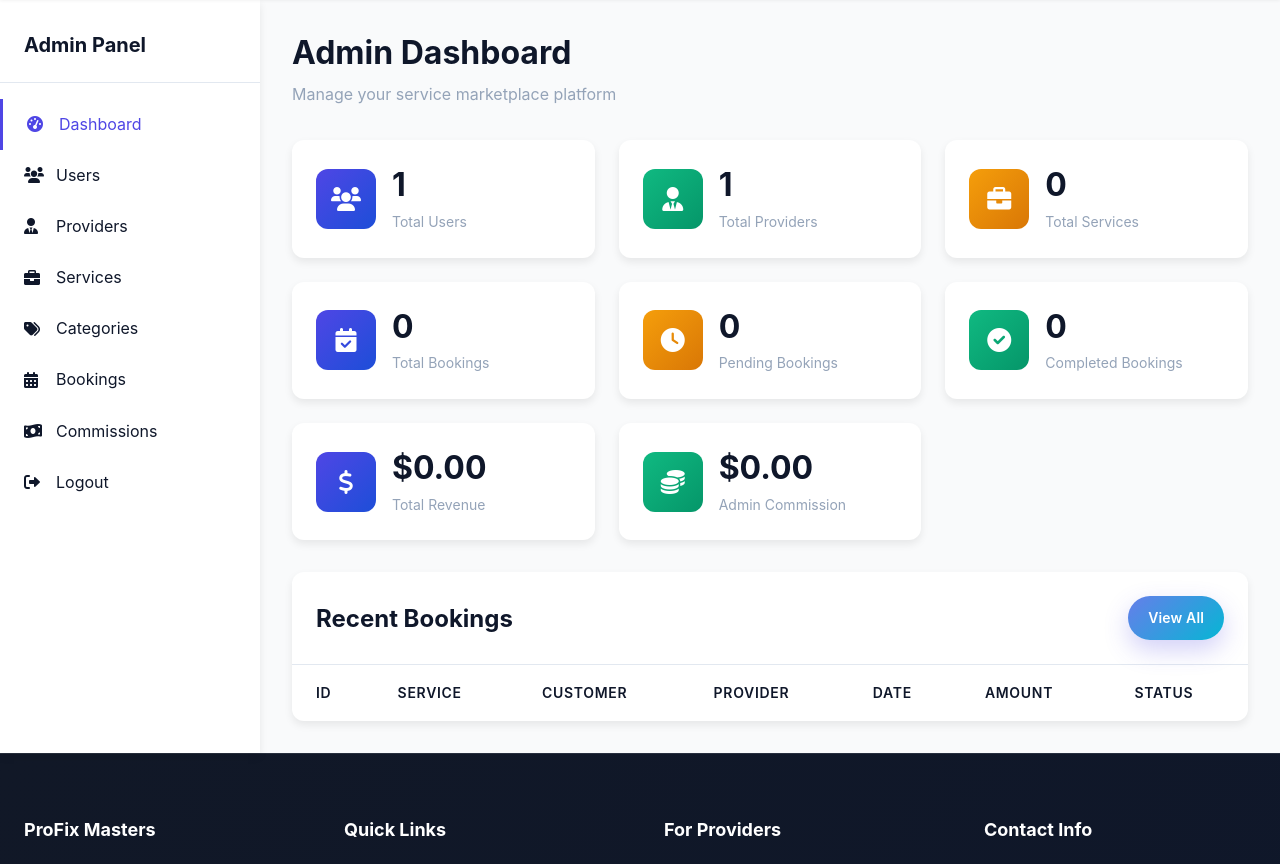
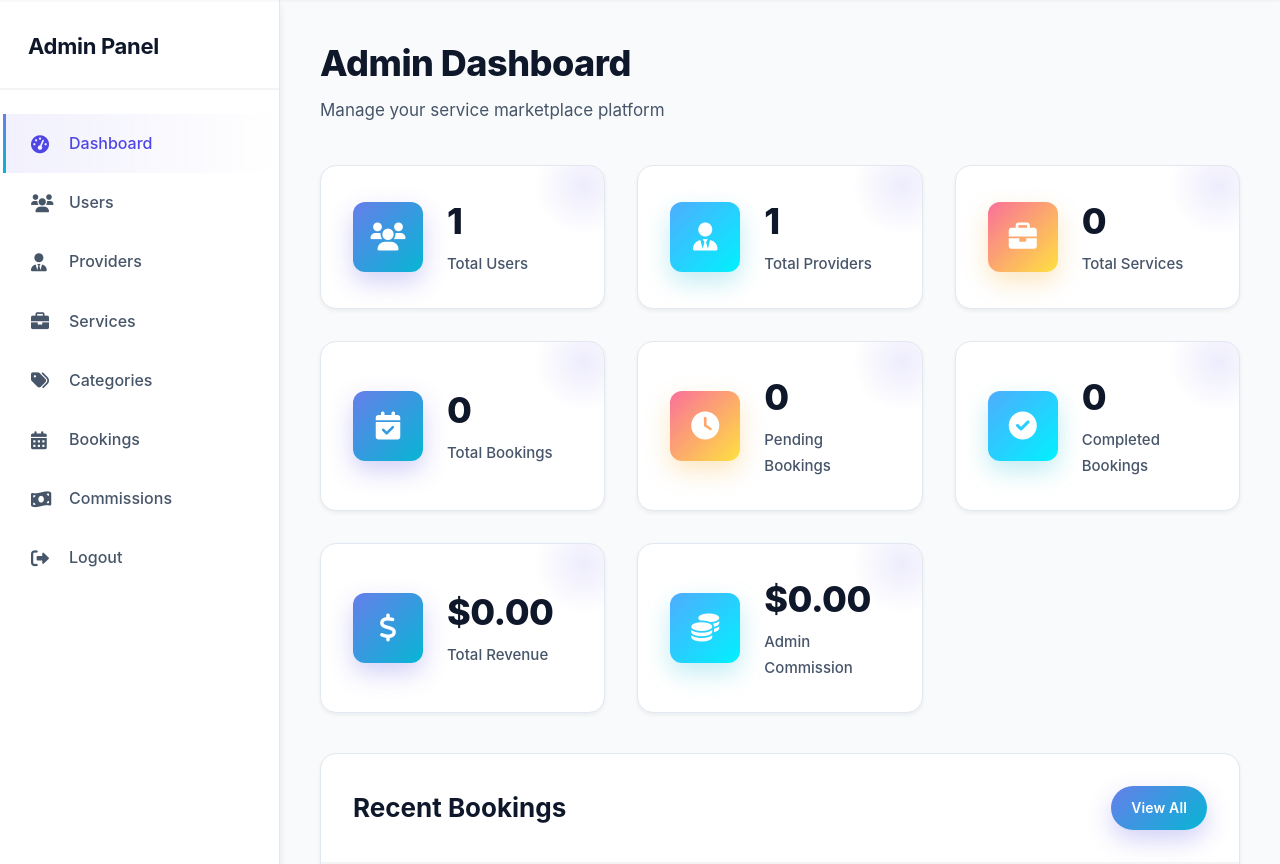
Before and after one commit to tejindersingh8877-blip/Akram, a PHP site: page /admin/index.php in a window 1280 px wide. Shown: the part 83-947 px from the top of the page. Run offline with PHP 8.4, Linux system fonts and the light colour scheme; the visitor is signed in with stand-in values (Sample User, id 1); data comes from the database, SQL or seed files in the repository; data that the repository does not hold is empty.

Commit message:
Complete modern design with enhanced dashboard and responsive updates
Co-authored-by: tejindersingh8877-blip <252201032+tejindersingh8877-blip@users.noreply.github.com>

```diff
--- a/assets/css/dashboard.css
+++ b/assets/css/dashboard.css
@@ -1,153 +1,223 @@
-/* Dashboard Styles */
+/* Modern Dashboard Styles */
 
 .dashboard-container {
     display: flex;
     min-height: calc(100vh - 120px);
+    background-color: var(--gray-50);
 }
 
 .dashboard-sidebar {
-    width: 260px;
+    width: 280px;
     background: var(--white-color);
     box-shadow: var(--shadow-md);
     padding: 2rem 0;
+    border-right: 1px solid var(--border-color);
 }
 
 .dashboard-sidebar-header {
-    padding: 0 1.5rem 1.5rem;
-    border-bottom: 1px solid var(--border-color);
+    padding: 0 1.75rem 1.75rem;
+    border-bottom: 2px solid var(--gray-100);
 }
 
 .dashboard-sidebar-header h3 {
-    color: var(--text-dark);
-    font-size: 1.25rem;
+    color: var(--text-primary);
+    font-size: 1.375rem;
+    font-weight: var(--font-weight-bold);
+    letter-spacing: -0.3px;
 }
 
 .dashboard-nav {
-    padding: 1rem 0;
+    padding: 1.5rem 0;
 }
 
 .dashboard-nav-item {
-    padding: 0.75rem 1.5rem;
+    padding: 1rem 1.75rem;
     display: flex;
     align-items: center;
-    gap: 0.75rem;
-    color: var(--text-dark);
-    transition: var(--transition);
+    gap: 1rem;
+    color: var(--text-secondary);
+    transition: var(--transition-smooth);
     cursor: pointer;
+    font-weight: var(--font-weight-medium);
+    border-left: 3px solid transparent;
+    position: relative;
+}
+
+.dashboard-nav-item::before {
+    content: '';
+    position: absolute;
+    left: 0;
+    top: 0;
+    bottom: 0;
+    width: 3px;
+    background: var(--gradient-ocean);
+    transform: scaleY(0);
+    transition: transform 0.3s ease;
+}
+
+.dashboard-nav-item:hover::before,
+.dashboard-nav-item.active::before {
+    transform: scaleY(1);
 }
 
 .dashboard-nav-item:hover,
 .dashboard-nav-item.active {
-    background-color: var(--light-color);
+    background: linear-gradient(90deg, rgba(79, 70, 229, 0.08) 0%, transparent 100%);
     color: var(--primary-color);
-    border-left: 3px solid var(--primary-color);
 }
 
 .dashboard-nav-item i {
-    width: 20px;
+    width: 22px;
+    font-size: 1.125rem;
 }
 
 .dashboard-content {
     flex: 1;
-    padding: 2rem;
+    padding: 2.5rem;
+    max-width: 100%;
+    overflow-x: hidden;
 }
 
 .dashboard-header {
-    margin-bottom: 2rem;
+    margin-bottom: 2.5rem;
 }
 
 .dashboard-header h1 {
-    font-size: 2rem;
-    color: var(--text-dark);
-    margin-bottom: 0.5rem;
+    font-size: 2.25rem;
+    color: var(--text-primary);
+    margin-bottom: 0.625rem;
+    font-weight: var(--font-weight-extrabold);
+    letter-spacing: -0.5px;
 }
 
 .dashboard-header p {
-    color: var(--text-light);
+    color: var(--text-secondary);
+    font-size: 1.0625rem;
 }
 
-/* Stats Cards */
+/* Modern Stats Cards */
 .stats-grid {
     display: grid;
-    grid-template-columns: repeat(auto-fit, minmax(250px, 1fr));
-    gap: 1.5rem;
-    margin-bottom: 2rem;
+    grid-template-columns: repeat(auto-fit, minmax(280px, 1fr));
+    gap: 2rem;
+    margin-bottom: 2.5rem;
 }
 
 .stat-card {
     background: var(--white-color);
-    padding: 1.5rem;
-    border-radius: 12px;
-    box-shadow: var(--shadow-md);
+    padding: 2rem;
+    border-radius: var(--border-radius-lg);
+    box-shadow: var(--shadow-sm);
     display: flex;
     align-items: center;
-    gap: 1rem;
+    gap: 1.5rem;
+    border: 1px solid var(--border-color);
+    transition: var(--transition-smooth);
+    position: relative;
+    overflow: hidden;
+}
+
+.stat-card::before {
+    content: '';
+    position: absolute;
+    top: 0;
+    right: 0;
+    width: 100px;
+    height: 100px;
+    background: radial-gradient(circle, rgba(79, 70, 229, 0.1) 0%, transparent 70%);
+    border-radius: 50%;
+    transform: translate(30%, -30%);
+}
+
+.stat-card:hover {
+    box-shadow: var(--shadow-xl);
+    transform: translateY(-4px);
+    border-color: var(--primary-light);
 }
 
 .stat-icon {
-    width: 60px;
-    height: 60px;
-    border-radius: 12px;
+    width: 70px;
+    height: 70px;
+    border-radius: var(--border-radius-md);
     display: flex;
     align-items: center;
     justify-content: center;
-    font-size: 1.5rem;
+    font-size: 1.75rem;
     color: var(--white-color);
+    position: relative;
+    z-index: 1;
 }
 
 .stat-icon.primary {
-    background: linear-gradient(135deg, var(--primary-color), #1d4ed8);
+    background: var(--gradient-ocean);
+    box-shadow: var(--shadow-primary);
 }
 
 .stat-icon.success {
-    background: linear-gradient(135deg, var(--success-color), #059669);
+    background: var(--gradient-success);
+    box-shadow: var(--shadow-secondary);
 }
 
 .stat-icon.warning {
-    background: linear-gradient(135deg, var(--warning-color), #d97706);
+    background: var(--gradient-sunset);
+    box-shadow: 0 10px 25px rgba(245, 158, 11, 0.25);
 }
 
 .stat-icon.danger {
-    background: linear-gradient(135deg, var(--danger-color), #dc2626);
+    background: var(--gradient-secondary);
+    box-shadow: 0 10px 25px rgba(239, 68, 68, 0.25);
+}
+
+.stat-info {
+    position: relative;
+    z-index: 1;
+    flex: 1;
 }
 
 .stat-info h3 {
-    font-size: 2rem;
-    font-weight: 700;
-    color: var(--text-dark);
-    margin-bottom: 0.25rem;
+    font-size: 2.25rem;
+    font-weight: var(--font-weight-extrabold);
+    color: var(--text-primary);
+    margin-bottom: 0.375rem;
+    letter-spacing: -0.5px;
 }
 
 .stat-info p {
-    color: var(--text-light);
-    font-size: 0.875rem;
+    color: var(--text-secondary);
+    font-size: 0.9375rem;
+    font-weight: var(--font-weight-medium);
 }
 
-/* Data Table */
+/* Modern Data Table */
 .table-container {
     background: var(--white-color);
-    border-radius: 12px;
-    box-shadow: var(--shadow-md);
+    border-radius: var(--border-radius-lg);
+    box-shadow: var(--shadow-sm);
     overflow: hidden;
+    border: 1px solid var(--border-color);
 }
 
 .table-header {
-    padding: 1.5rem;
-    border-bottom: 1px solid var(--border-color);
+    padding: 2rem;
+    border-bottom: 2px solid var(--gray-100);
     display: flex;
     justify-content: space-between;
     align-items: center;
+    flex-wrap: wrap;
+    gap: 1.5rem;
 }
 
 .table-header h2 {
-    font-size: 1.5rem;
-    color: var(--text-dark);
+    font-size: 1.625rem;
+    color: var(--text-primary);
+    font-weight: var(--font-weight-bold);
 }
 
 .table-actions {
     display: flex;
     gap: 1rem;
     align-items: center;
+    flex-wrap: wrap;
 }
 
 .table-search {
@@ -155,18 +225,26 @@
 }
 
 .table-search input {
-    padding: 0.5rem 2.5rem 0.5rem 1rem;
-    border: 1px solid var(--border-color);
-    border-radius: 8px;
-    min-width: 250px;
+    padding: 0.75rem 3rem 0.75rem 1.25rem;
+    border: 2px solid var(--border-color);
+    border-radius: var(--border-radius-full);
+    min-width: 280px;
+    font-size: 0.9375rem;
+    transition: var(--transition-base);
+}
+
+.table-search input:focus {
+    outline: none;
+    border-color: var(--primary-color);
+    box-shadow: 0 0 0 4px rgba(79, 70, 229, 0.1);
 }
 
 .table-search i {
     position: absolute;
-    right: 1rem;
+    right: 1.25rem;
     top: 50%;
     transform: translateY(-50%);
-    color: var(--text-light);
+    color: var(--text-muted);
 }
 
 .table-responsive {
@@ -179,44 +257,51 @@
 }
 
 .data-table thead {
-    background-color: var(--light-color);
+    background: linear-gradient(180deg, var(--gray-50) 0%, var(--gray-100) 100%);
 }
 
 .data-table th {
-    padding: 1rem 1.5rem;
+    padding: 1.25rem 1.75rem;
     text-align: left;
-    font-weight: 600;
-    color: var(--text-dark);
-    font-size: 0.875rem;
+    font-weight: var(--font-weight-semibold);
+    color: var(--text-primary);
+    font-size: 0.8125rem;
     text-transform: uppercase;
     letter-spacing: 0.05em;
+    border-bottom: 2px solid var(--border-color);
 }
 
 .data-table td {
-    padding: 1rem 1.5rem;
-    border-top: 1px solid var(--border-color);
-    color: var(--text-dark);
+    padding: 1.25rem 1.75rem;
+    border-bottom: 1px solid var(--gray-200);
+    color: var(--text-secondary);
+    font-size: 0.9375rem;
 }
 
 .data-table tbody tr {
-    transition: var(--transition);
+    transition: var(--transition-base);
 }
 
 .data-table tbody tr:hover {
-    background-color: var(--light-color);
+    background-color: var(--gray-50);
+}
+
+.data-table tbody tr:last-child td {
+    border-bottom: none;
 }
 
 .data-table .actions {
     display: flex;
-    gap: 0.5rem;
+    gap: 0.625rem;
+    flex-wrap: wrap;
 }
 
 .data-table .actions .btn {
-    padding: 0.5rem 1rem;
-    font-size: 0.875rem;
+    padding: 0.5rem 1.125rem;
+    font-size: 0.8125rem;
 }
 
-/* Pagination */
+/* Modern Pagination */
 .pagination {
     display: flex;
     justify-content: center;
```
Also changed, not shown: assets/css/responsive.css (+142 -32 lines).
